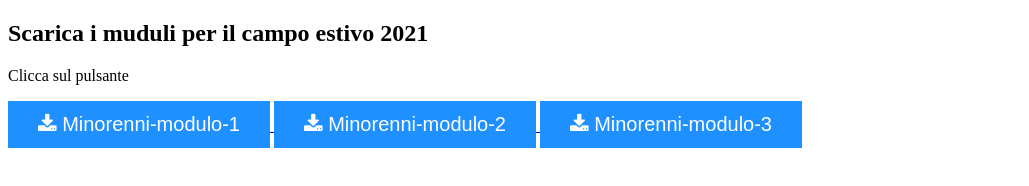
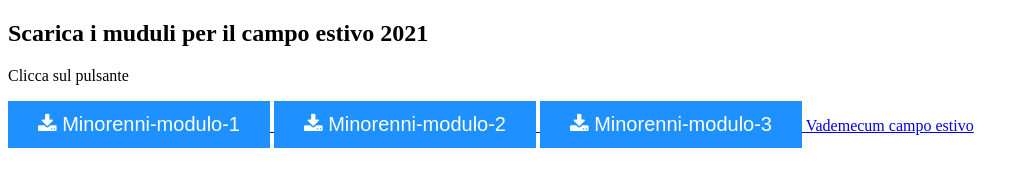
Before and after one commit to ripeuno/ModuliCampo2021, a plain HTML site: page index.html in a window 1280 px wide. Shown: the whole page, without its empty margins (0-1029 px from the left). Drawn offline with Linux system fonts and the light colour scheme.

Commit message:
Vademecum campo estivo
Vademecum campo estivo

```diff
--- a/index.html
+++ b/index.html
@@ -39,6 +39,7 @@
 </a>
 
 <a href="https://drive.google.com/file/d/1BXHJAOrCkfRn7ENXqCAXbgdtHuBfkZEb/view?usp=sharing" Vademecum campo estivo>
+  Vademecum campo estivo
 </a>
 
 </body>
```
